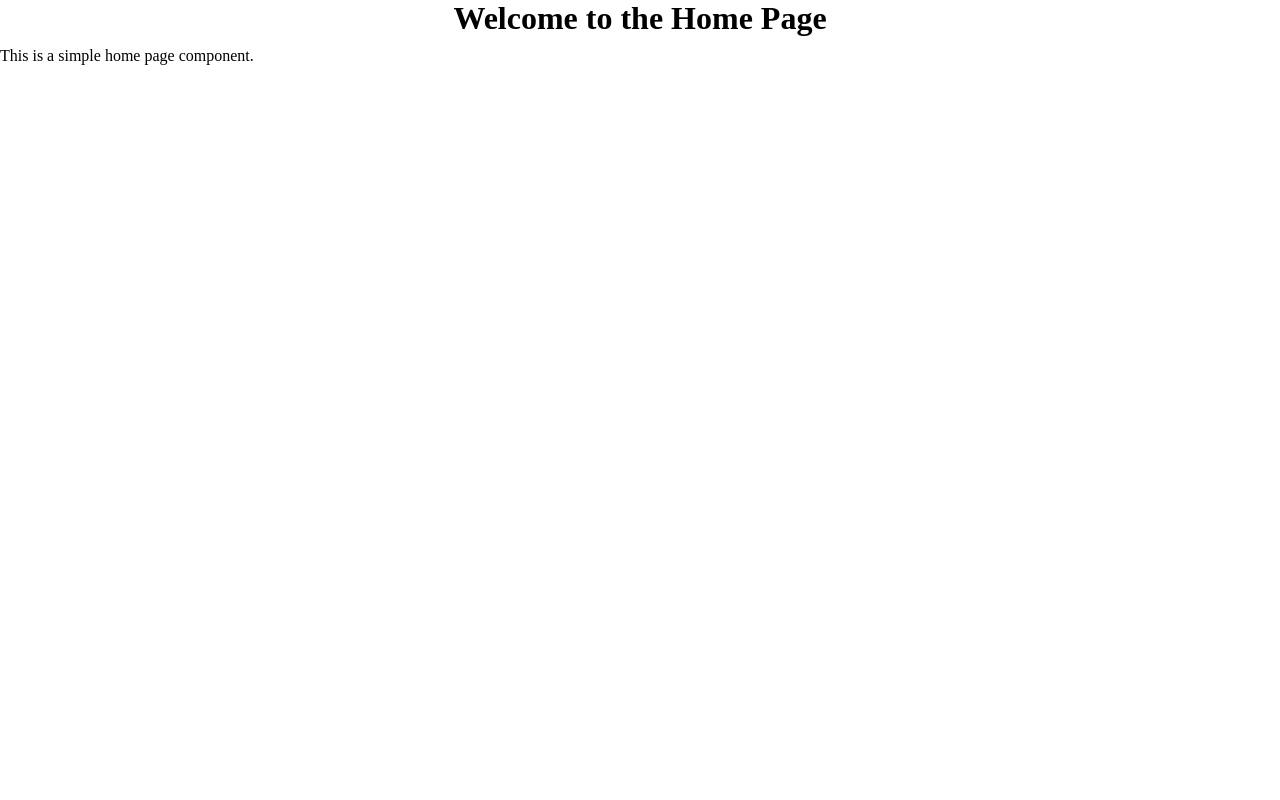
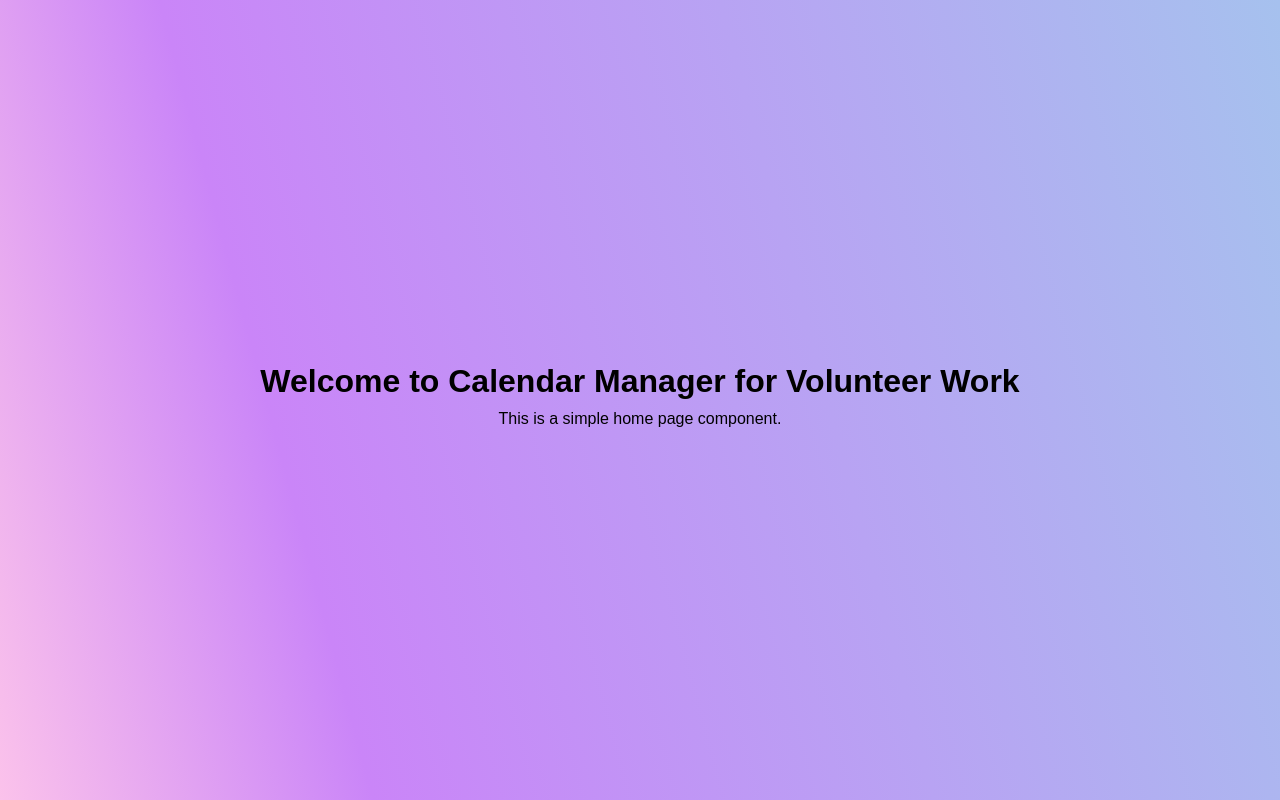
Before and after one commit to Nesticojavier/calendar-manager, a React (Vite) app in the folder client/: page /home in a window 1280 px wide. Built offline with nearby package versions, Linux system fonts and the light colour scheme.

Commit message:
home style

```diff
--- /dev/null
+++ b/client/src/Components/home.css
@@ -0,0 +1,18 @@
+*{padding:0; margin:0;}
+
+.Home{
+  display: flex;
+  flex-direction: column;
+  align-items: center;
+  justify-content: center;
+  min-height: 100vh;
+  background-image: linear-gradient(75deg, #fbc2eb 0%, #ca85f8 25%, #a6c1ee 100%);
+  background-position: center;
+  background-size: cover;
+  font-family: Arial;
+}
+
+h1, p {
+    text-align: center;
+    margin-bottom: 10px;
+}
--- a/client/src/Components/home.jsx
+++ b/client/src/Components/home.jsx
@@ -1,9 +1,10 @@
 import React from 'react'
+import "./home.css";
 
 export default function Home (){
     return (
-      <div>
-        <h1>Welcome to the Home Page</h1>
+      <div className="Home">
+        <h1>Welcome to Calendar Manager for Volunteer Work</h1>
         <p>This is a simple home page component.</p>
       </div>
     );
--- a/client/src/Components/signup.jsx
+++ b/client/src/Components/signup.jsx
@@ -42,7 +42,7 @@ const Signup = (props) => {
                 // Manejar solicitud la respuesta exitosa
                 console.log(response.data);
                 swal({
-                    title: response.data.message,
+                    title: "Registrado exitosamente",
                     icon : "success",
                 }).then(() => {
                     window.location.reload();
```
Also changed, not shown: 1 other file (tests, documents, lock files or other folders).
